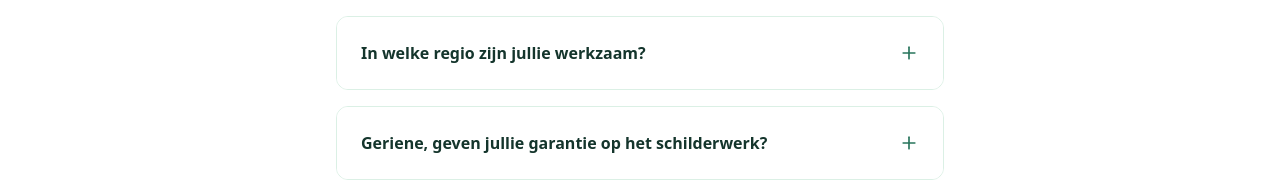
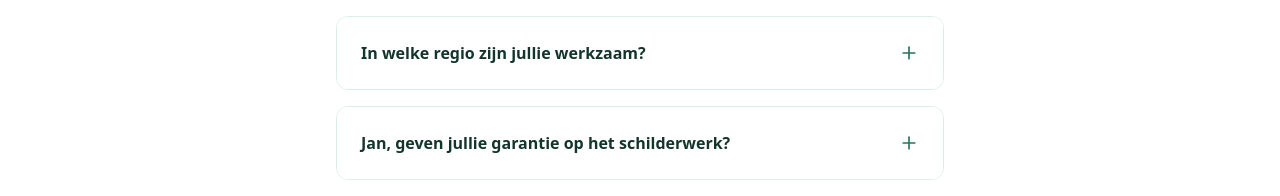
Before and after one commit to Daan-wq/SchilderbedrijfGroen, a Next.js app in the folder web/: page /contact in a window 1280 px wide. Shown: the part 2989-3185 px from the top of the page. Built offline with nearby package versions, Linux system fonts and the light colour scheme.

Commit message:
fix: replace final Geriene mention with Jan in FAQ

```diff
--- a/web/components/FaqAccordion.tsx
+++ b/web/components/FaqAccordion.tsx
@@ -16,7 +16,7 @@ const faqs = [
         answer: "Wij zijn voornamelijk actief in Zwolle en de directe omgeving (o.a. Hattem, Dalfsen, Kampen). Woont u iets verder weg? Neem gerust contact op, dan kijken we naar de mogelijkheden."
     },
     {
-        question: "Geriene, geven jullie garantie op het schilderwerk?",
+        question: "Jan, geven jullie garantie op het schilderwerk?",
         answer: "Zeker. Wij staan achter onze kwaliteit. Op buitenschilderwerk geven wij standaard garantie, afhankelijk van de staat van de ondergrond. Dit wordt duidelijk vermeld in de offerte."
     },
     {
```
